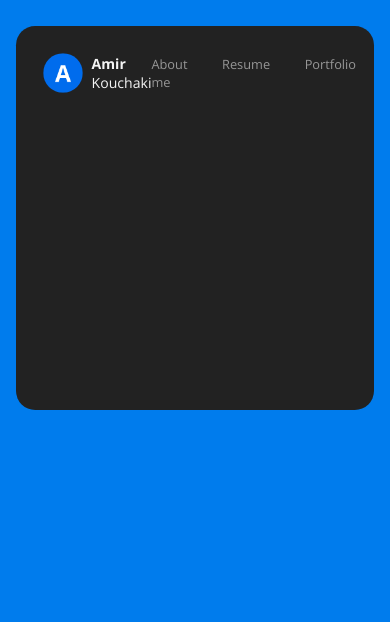
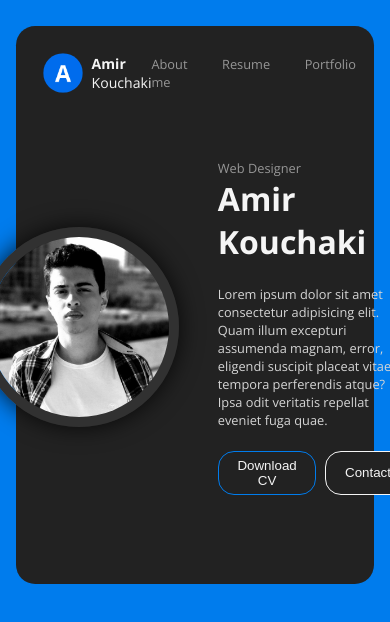
Before and after one commit to amirKouchaki/resume-website, a Vue app in the folder vue/: page /resume in a window 390 px wide. Shown: the top 622 px of the page. Built offline with nearby package versions, Linux system fonts and the light colour scheme.

Commit message:
added hero section but the layout is still unresponsive

```diff
--- a/vue/src/abstracts/_colors.scss
+++ b/vue/src/abstracts/_colors.scss
@@ -1,5 +1,11 @@
 $main-color: #007ced;
 $main-bg-color: #222;
 $main-text-color: #f5f5f5;
-$link-color: rgba(245, 245, 245, 0.55);
-$active-link-color: #f5f5f5;
+$o-main-text-color: $main-bg-color;
+$secondary-text-color: rgba(245, 245, 245, 0.55);
+$long-text-color: #d5d5d5;
+$link-color: $secondary-text-color;
+$active-link-color: $main-text-color;
+$hero-border-color: #313131;
+$main-button-border-color: $main-color;
+$secondary-button-border-color: $main-text-color;
--- a/vue/src/style.scss
+++ b/vue/src/style.scss
@@ -32,6 +32,11 @@ html {
     color: $main-text-color;
 }
 
+button {
+    display: block;
+    cursor: pointer;
+}
+
 a {
     text-decoration: none;
     color: $link-color;
@@ -63,7 +68,6 @@ a {
     margin-inline: auto;
     margin-block: 2em;
     background-color: $main-bg-color;
-    height: 30em;
     padding: 2em;
 }
 
--- a/vue/src/views/Resume.vue
+++ b/vue/src/views/Resume.vue
@@ -1,5 +1,5 @@
 <template>
-    <div class="container">
+    <article class="container">
         <header class="resume-header">
             <div class="header-profile-info">
                 <img
@@ -21,12 +21,30 @@
                 <router-link :to="{ name: 'resume' }">Extra</router-link>
             </nav>
         </header>
-    </div>
+        <section class="hero-section">
+            <img src="../assets/images/profile.jpg" alt="" class="hero-img" />
+            <div class="hero-info">
+                <p class="short-intro">Web Designer</p>
+                <h2 class="hero-name">Amir Kouchaki</h2>
+                <p class="hero-description">
+                    Lorem ipsum dolor sit amet consectetur adipisicing elit.
+                    Quam illum excepturi assumenda magnam, error, eligendi
+                    suscipit placeat vitae, tempora perferendis atque? Ipsa odit
+                    veritatis repellat eveniet fuga quae.
+                </p>
+                <div class="hero-btns">
+                    <button class="hero-cv-btn hero-btn">Download CV</button
+                    ><button class="hero-btn hero-contact-btn">Contact</button>
+                </div>
+            </div>
+        </section>
+    </article>
 </template>
 
 <script setup></script>
 
 <style lang="scss" scoped>
+@use "../abstracts" as *;
 .resume-header {
     display: flex;
     align-items: center;
@@ -57,4 +75,65 @@
     display: flex;
     gap: 2.7em;
 }
+
+.hero-section {
+    display: flex;
+    gap: 3em;
+    justify-content: center;
+    align-items: center;
+    padding-block: 5em;
+
+    .hero-info {
+        max-width: 53ch;
+    }
+}
+
+.hero-img {
+    width: 200px;
+    border-radius: 999px;
+    object-position: left;
+    box-shadow: 0 0 23px 0 rgba(0, 0, 0, 0.8);
+    border: 10px solid $hero-border-color;
+}
+
+.short-intro {
+    color: $secondary-text-color;
+}
+
+.hero-name {
+    font-size: xx-large;
+}
+
+.hero-description {
+    color: $long-text-color;
+    padding-block: 1.7em;
+}
+
+.hero-btns {
+    display: flex;
+    gap: 0.7em;
+}
+
+.hero-btn {
+    background-color: $main-bg-color;
+    color: $main-text-color;
+    $border-color: $secondary-button-border-color;
+    border: 1.1px solid $border-color;
+    padding: 0.45em 1.4em;
+    border-radius: 1.2em;
+
+    &:hover {
+        background-color: $border-color;
+        color: $o-main-text-color;
+        transition: all 250ms ease-in-out;
+    }
+}
+
+.hero-cv-btn {
+    $border-color: $main-button-border-color;
+    border: 1.1px solid $border-color;
+    &:hover {
+        background-color: $border-color;
+    }
+}
 </style>
```
Also changed, not shown: vue/src/assets/images/profile.jpg (added).
